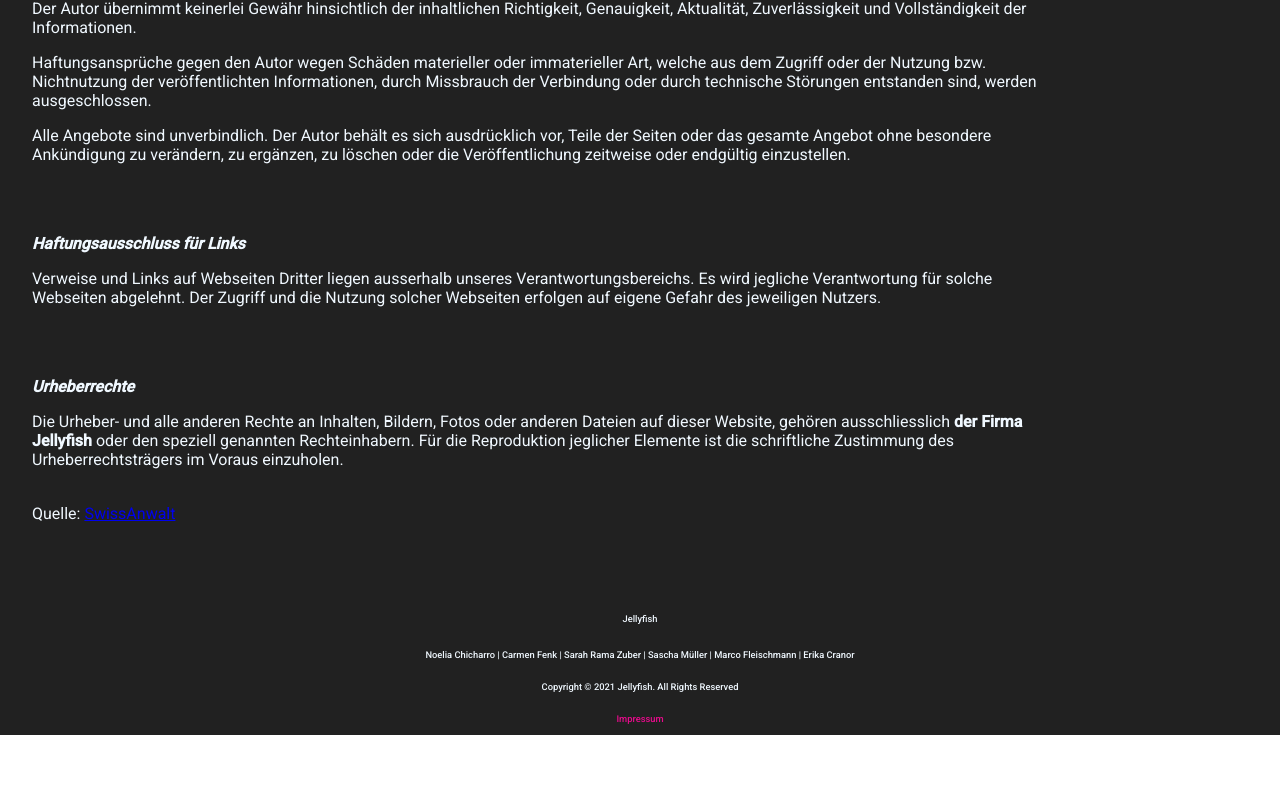
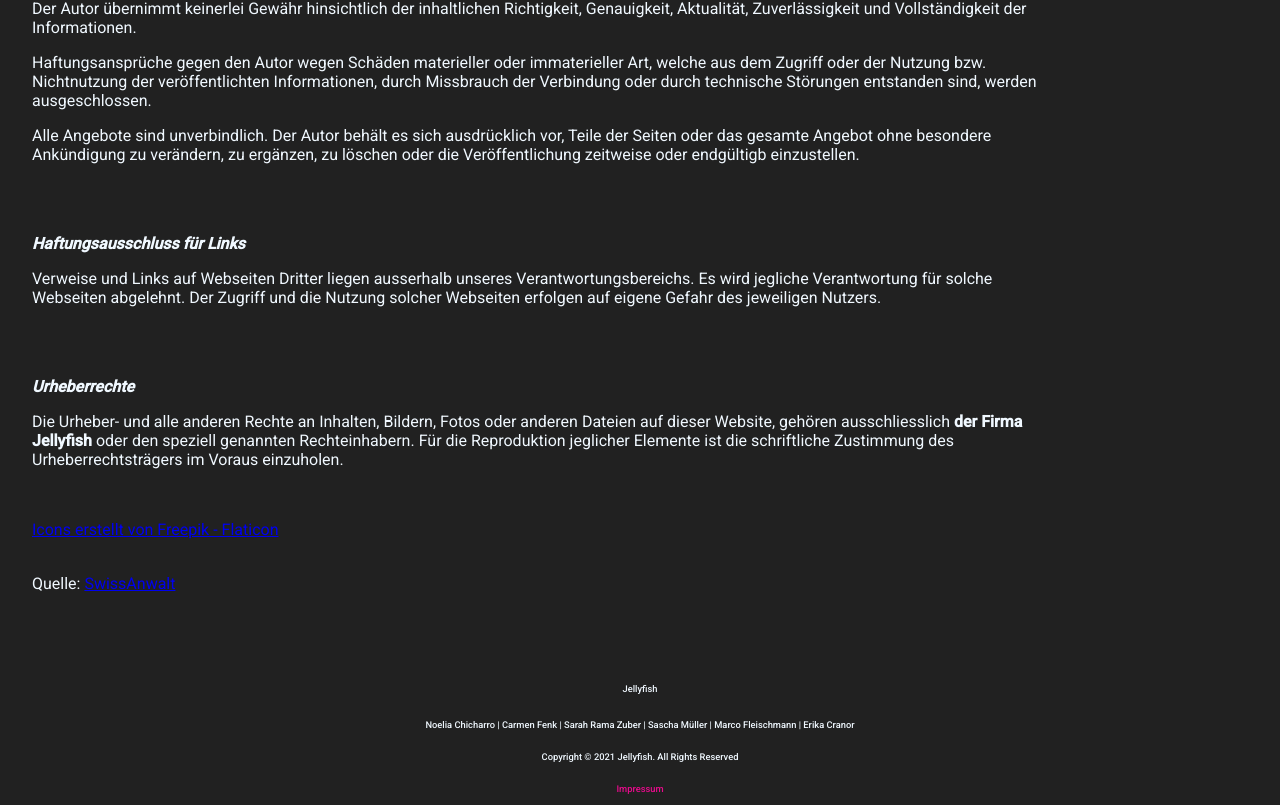
Before and after one commit to NoeliaChicharro/jellyfish, an Angular app in the folder website/: page /imprint-component in a window 1280 px wide. Shown: the part 875-1680 px from the top of the page. Before the commit the page ends 1610 px from the top, so only its background shows below. Built offline with nearby package versions, Linux system fonts and the light colour scheme.

Commit message:
add incon creator to imprint

```diff
--- a/website/src/app/imprint/imprint.component.html
+++ b/website/src/app/imprint/imprint.component.html
@@ -12,7 +12,7 @@
   oder der Nutzung bzw. Nichtnutzung der ver&ouml;ffentlichten Informationen, durch Missbrauch der Verbindung oder durch
   technische St&ouml;rungen entstanden sind, werden ausgeschlossen.</p><p>Alle Angebote sind unverbindlich. Der Autor
   beh&auml;lt es sich ausdr&uuml;cklich vor, Teile der Seiten oder das gesamte Angebot ohne besondere Ank&uuml;ndigung
-  zu ver&auml;ndern, zu erg&auml;nzen, zu l&ouml;schen oder die Ver&ouml;ffentlichung zeitweise oder endg&uuml;ltig
+  zu ver&auml;ndern, zu erg&auml;nzen, zu l&ouml;schen oder die Ver&ouml;ffentlichung zeitweise oder endg&uuml;ltigb
   einzustellen.</p><br/><br/><p><strong><i>Haftungsausschluss f&uuml;r Links</i></strong></p><p>Verweise und Links auf
   Webseiten Dritter liegen ausserhalb unseres Verantwortungsbereichs. Es wird jegliche Verantwortung f&uuml;r solche
   Webseiten abgelehnt. Der Zugriff und die Nutzung solcher Webseiten erfolgen auf eigene Gefahr des jeweiligen
@@ -20,6 +20,7 @@
   Bildern, Fotos oder anderen Dateien auf dieser Website, geh&ouml;ren ausschliesslich <strong>der Firma
     Jellyfish</strong> oder den speziell genannten Rechteinhabern. F&uuml;r die Reproduktion jeglicher Elemente ist die
   schriftliche Zustimmung des Urheberrechtstr&auml;gers im Voraus einzuholen.</p>
+  <br><p><a href="https://www.flaticon.com/free-icons/jellyfish" title="jellyfish icons">Icons erstellt von Freepik - Flaticon</a></p>
 <br/>Quelle:
 <a href="https://www.swissanwalt.ch" target="_blank"
    rel="noopener">SwissAnwalt</a>
```
